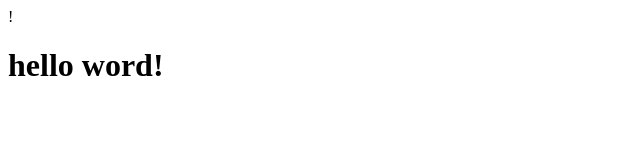
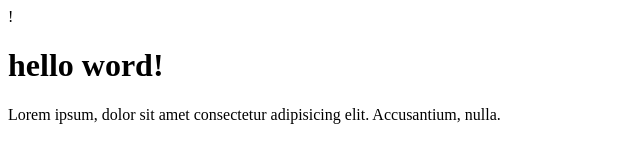
Before and after one commit to Idhamyahya/wpu-git-test2, a plain HTML site: page index.html in a window 1280 px wide. Shown: the whole page, without its empty margins (0-640 px from the left). Drawn offline with Linux system fonts and the light colour scheme.

Commit message:
menambahkan paragraf

```diff
--- a/index.html
+++ b/index.html
@@ -9,5 +9,6 @@
   </head>
   <body>
     <h1>hello word!</h1>
+    <p>Lorem ipsum, dolor sit amet consectetur adipisicing elit. Accusantium, nulla.</p>
   </body>
 </html>
```
